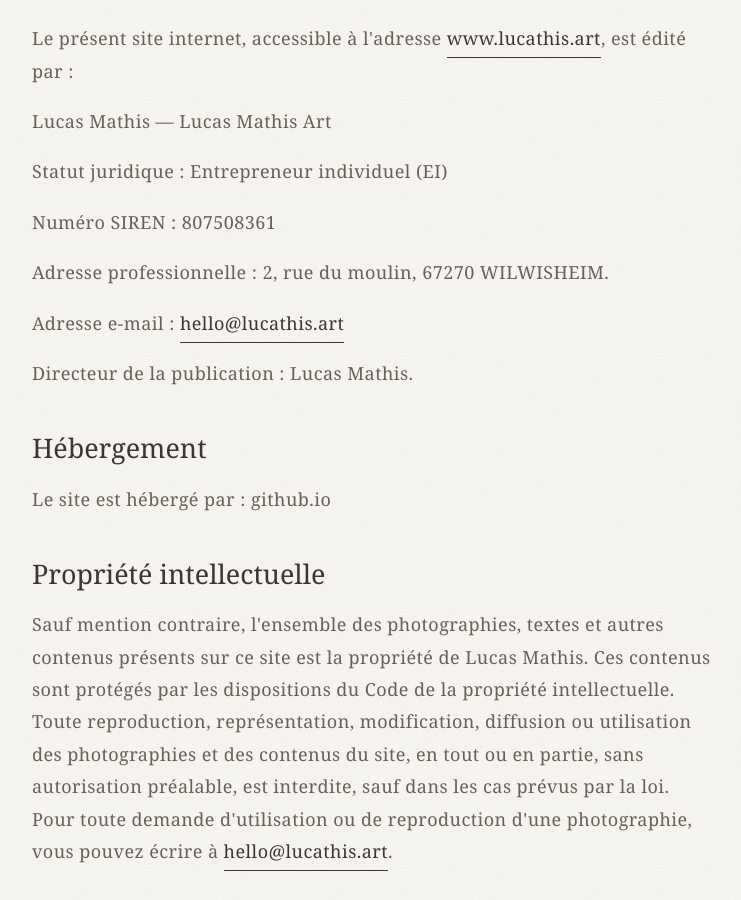
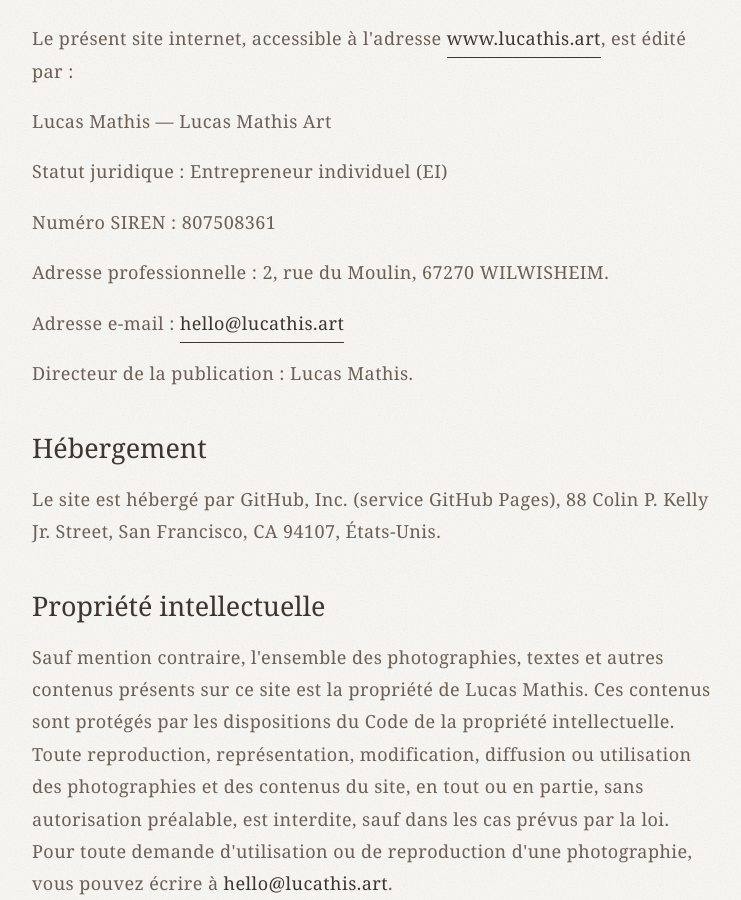
Before and after one commit to lucathis67/lucathis67.github.io, a Jekyll site: the page built from mentions-legales.html, in a window 1280 px wide and 900 px high, scrolled down 351 px. Shown: the whole window, without its empty margins (268-1009 px from the left). Built offline with Jekyll 4.4.1, drawn with Linux system fonts in a browser that asks for light colours; some web fonts are replaced.

Commit message:
Mentions légales : hébergeur GitHub ; invitation : « sur ce que »
Co-Authored-By: Claude Opus 5.5 <noreply@anthropic.com>
Claude-Session: https://claude.ai/code/session_0113PDwhvYXFXtDiX45F7jW4

```diff
--- a/_includes/contact-invitation.html
+++ b/_includes/contact-invitation.html
@@ -1,6 +1,6 @@
 <section class="contact-invitation" aria-labelledby="contact-invitation-title">
   <p class="eyebrow">Faisons connaissance</p>
   <h2 id="contact-invitation-title">Et si nous parlions de votre projet photo ?</h2>
-  <p>Un mariage qui se prépare ou simplement l’envie de quelques belles photos pour vous-mêmes ou pour offrir ? Écrivez-moi un petit mot de ce que vous imaginez, je serai ravi d’en discuter avec vous !</p>
+  <p>Un mariage qui se prépare ou simplement l’envie de quelques belles photos pour vous-mêmes ou pour offrir ? Écrivez-moi un petit mot sur ce que vous imaginez, je serai ravi d’en discuter avec vous !</p>
   <a class="button-link" href="{{ '/contact.html' | relative_url }}">Me contacter <span aria-hidden="true">→</span></a>
 </section>
--- a/mentions-legales.html
+++ b/mentions-legales.html
@@ -16,13 +16,13 @@ robots: "noindex"
 <p>Statut juridique : Entrepreneur individuel (EI) </p>
 
 <p>Numéro SIREN : 807508361 </p>
-<p>Adresse professionnelle : 2, rue du moulin, 67270 WILWISHEIM. </p>
+<p>Adresse professionnelle : 2, rue du Moulin, 67270 WILWISHEIM. </p>
 <p>Adresse e-mail : <a href="mailto:hello@lucathis.art">hello@lucathis.art</a> </p>
 <p>Directeur de la publication : Lucas Mathis.</p>
 
 <h2 class="section-title">Hébergement</h2>
 
-<p>Le site est hébergé par : github.io</p>
+<p>Le site est hébergé par GitHub, Inc. (service GitHub Pages), 88 Colin P. Kelly Jr. Street, San Francisco, CA 94107, États-Unis.</p>
 
 <h2 class="section-title">Propriété intellectuelle</h2>
 
```
